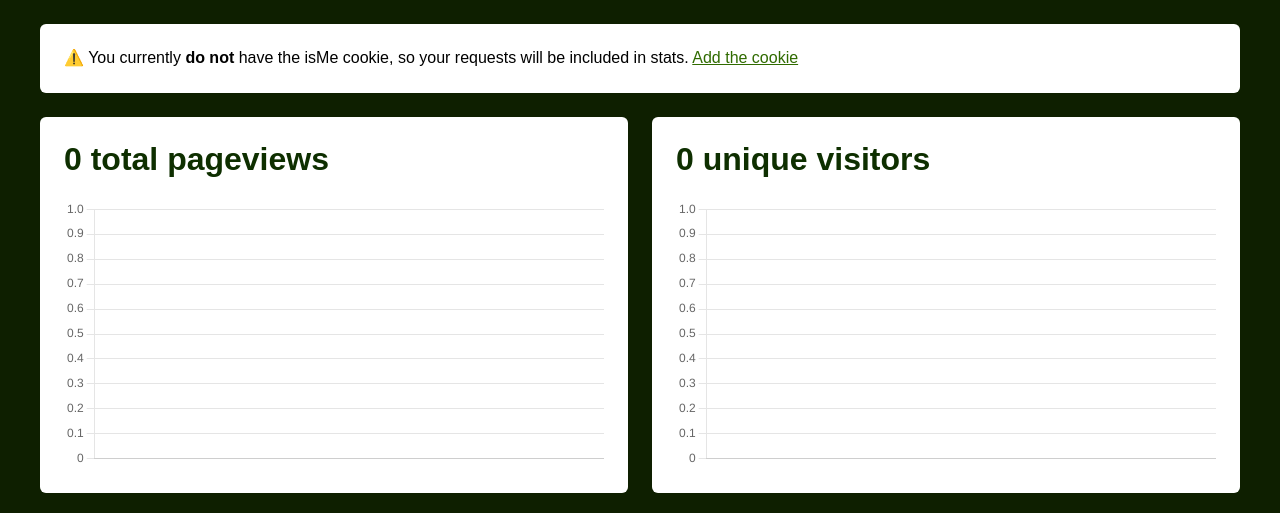
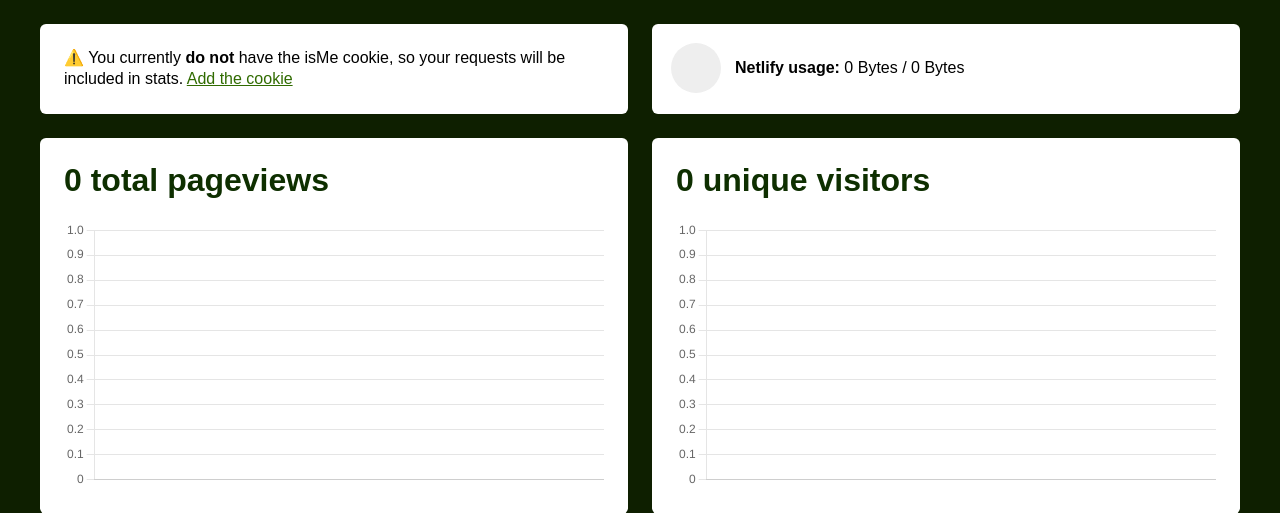
Before and after one commit to alexwlchan/analytics.alexwlchan.net, a Flask app: template templates/dashboard.html in a window 1280 px wide. Shown: the top 513 px of the page. Run offline with Flask 3, Linux system fonts and the light colour scheme; the template is opened without the code that fills it, so the values that code supplies are empty.

Commit message:
Add the Netlify usage to the dashboard

```diff
--- a/app.py
+++ b/app.py
@@ -1,12 +1,16 @@
 import collections
 import datetime
+import functools
 import json
+import math
 import uuid
 
 from flask import abort, Flask, redirect, render_template, request, send_file, url_for
 from flask.wrappers import Response
+import httpx
 import humanize
 import hyperlink
+import keyring
 import pycountry
 
 from referrers import normalise_referrer
@@ -335,10 +339,84 @@ def get_hex_color_between(hex1, hex2, proportion):
     return "#%02x%02x%02x" % (r_new, g_new, b_new)
 
 
+@functools.cache
+def get_password(service_name, username):
+    password = keyring.get_password(service_name, username)
+    assert password is not None, (service_name, username)
+    return password
+
+
+def get_netlify_bandwidth_usage():
+    team_slug = get_password("netlify", "team_slug")
+    analytics_token = get_password("netlify", "analytics_token")
+
+    resp = httpx.get(
+        f"https://api.netlify.com/api/v1/accounts/{team_slug}/bandwidth",
+        headers={"Authorization": f"Bearer {analytics_token}"},
+    )
+    resp.raise_for_status()
+
+    return resp.json()
+
+
+def get_circular_arc_path_command(
+    *, centre_x, centre_y, radius, start_angle, sweep_angle, angle_unit
+):
+    """
+    Returns a path command to draw a circular arc in an SVG <path> element.
+
+    See https://developer.mozilla.org/en-US/docs/Web/SVG/Tutorial/Paths#line_commands
+    See https://alexwlchan.net/2022/circle-party/
+    """
+    if angle_unit == "radians":
+        pass
+    elif angle_unit == "degrees":
+        start_angle = start_angle / 180 * math.pi
+        sweep_angle = sweep_angle / 180 * math.pi
+    else:
+        raise ValueError(f"Unrecognised angle unit: {angle_unit}")
+
+    # Work out the start/end points of the arc using trig identities
+    start_x = centre_x + radius * math.sin(start_angle)
+    start_y = centre_y - radius * math.cos(start_angle)
+
+    end_x = centre_x + radius * math.sin(start_angle + sweep_angle)
+    end_y = centre_y - radius * math.cos(start_angle + sweep_angle)
+
+    # An arc path in SVG defines an ellipse/curve between two points.
+    # The `x_axis_rotation` parameter defines how an ellipse is rotated,
+    # if at all, but circles don't change under rotation, so it's irrelevant.
+    x_axis_rotation = 0
+
+    # For a given radius, there are two circles that intersect the
+    # start/end points.
+    #
+    # The `sweep-flag` parameter determines whether we move in
+    # a positive angle (=clockwise) or negative (=counter-clockwise).
+    # I'only doing clockwise sweeps, so this is constant.
+    sweep_flag = 1
+
+    # There are now two arcs available: one that's more than 180 degrees,
+    # one that's less than 180 degrees (one from each of the two circles).
+    # The `large-arc-flag` decides which to pick.
+    if sweep_angle > math.pi:
+        large_arc_flag = 1
+    else:
+        large_arc_flag = 0
+
+    return (
+        f"M {start_x} {start_y} "
+        f"A {radius} {radius} "
+        f"{x_axis_rotation} {large_arc_flag} {sweep_flag} {end_x} {end_y}"
+    )
+
+
 app.jinja_env.filters["flag_emoji"] = get_flag_emoji
 app.jinja_env.filters["country_name"] = get_country_name
 app.jinja_env.filters["intcomma"] = humanize.intcomma
 app.jinja_env.filters["interpolate_color"] = get_hex_color_between
+app.jinja_env.filters["naturalsize"] = humanize.naturalsize
+app.jinja_env.globals["circular_arc"] = get_circular_arc_path_command
 
 
 @app.template_filter("prettydate")
@@ -367,6 +445,8 @@ def dashboard():
 
     recent_posts = get_recent_posts(per_page_counts)
 
+    netlify_usage = get_netlify_bandwidth_usage()
+
     return render_template(
         "dashboard.html",
         by_date=sorted(by_date, key=lambda row: row["day"]),
@@ -377,4 +457,5 @@ def dashboard():
         visitors_by_country=count_visitors_by_country(),
         country_names=country_names,
         recent_posts=recent_posts,
+        netlify_usage=netlify_usage,
     )
--- a/static/style.css
+++ b/static/style.css
@@ -81,9 +81,20 @@ code {
 
 #world-map path { fill: #eee; }
 
-#exclusionCookie {
-  grid-column: 1 / span 2;
+#exclusionCookie, #netlifyUsage {
   line-height: 1.3em;
+}
+
+#netlifyUsage {
+  display: grid;
+  grid-template-columns: 43px auto;
+  grid-gap: 1em;
+  vertical-align: middle;
+}
+
+#netlifyUsage p {
+  margin-top: auto;
+  margin-bottom: auto;
 }
 
 #visitorsByCountry {
--- a/templates/dashboard.html
+++ b/templates/dashboard.html
@@ -16,6 +16,26 @@
 {% block content %}
   <section id="exclusionCookie">
     🔄 Checking if you have the exclusion cookie…
+  </section>
+
+  <section id="netlifyUsage">
+    <svg viewBox="0 0 100 100" xmlns="http://www.w3.org/2000/svg" height="50" style="margin: -5px;">
+      <circle cx="50" cy="50" r="50" fill="#eee" stroke-width="1" fill="none"/>
+      <path d="M 50 50 L 50 0 {{
+        circular_arc(
+          centre_x=50,
+          centre_y=50,
+          radius=50,
+          start_angle=0,
+          sweep_angle=360 * netlify_usage.used / netlify_usage.included,
+          angle_unit='degrees'
+        )
+      }} L 50 50"
+      fill="#4ca300"
+      />
+    </svg>
+
+    <p><strong>Netlify usage:</strong> {{ netlify_usage.used | naturalsize }} / {{ netlify_usage.included | naturalsize }}</p>
   </section>
 
   <div class="chart">
```
Also changed, not shown: dev_requirements.txt (+27 -3 lines), get_netlify_usage.py (+8 -6 lines).
